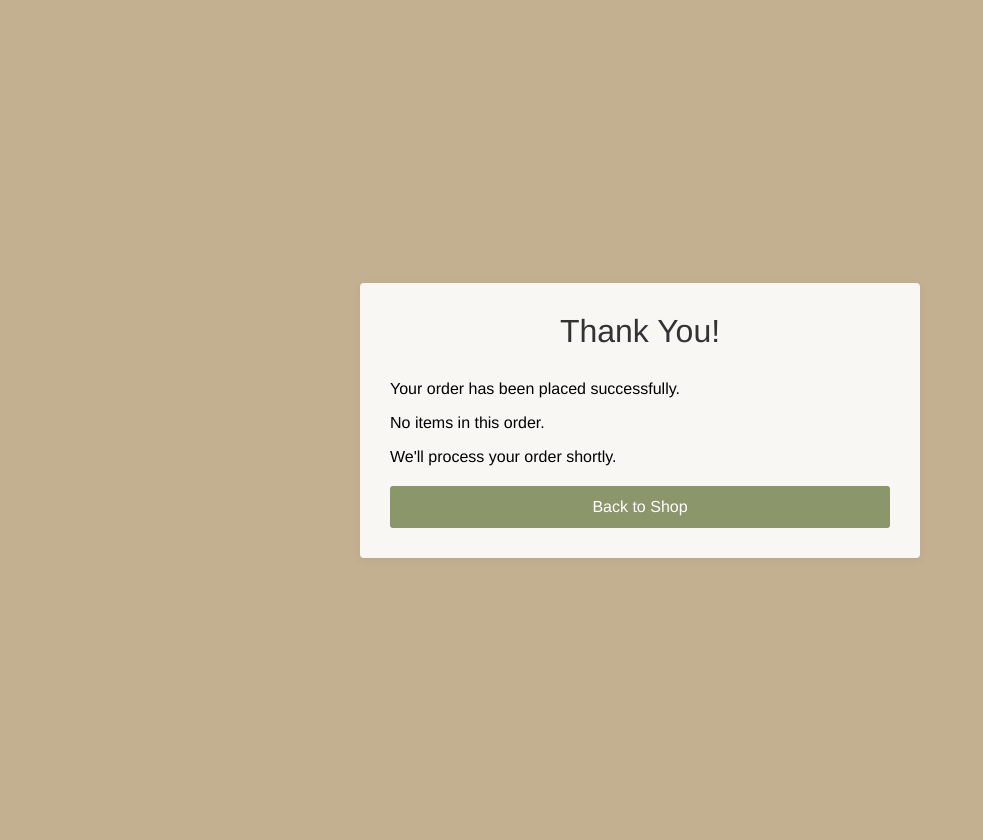
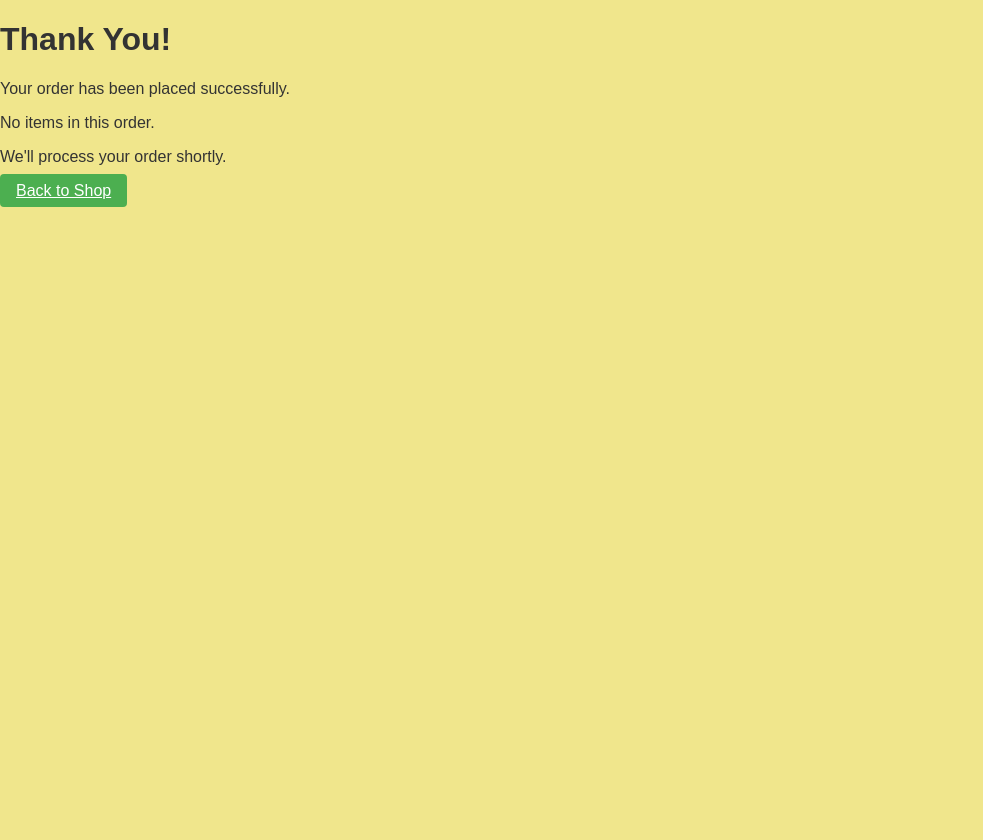
Before and after one commit to mizanozack/bymaiza, a PHP site: page /confirmation.html in a window 1280 px wide. Shown: the whole page, without its empty margins (0-983 px from the left). After the commit the page ends 207 px from the top, so only its background shows below. Run offline with PHP 8.4, Linux system fonts and the light colour scheme.

Commit message:
Update style.css

```diff
--- a/style.css
+++ b/style.css
@@ -1,146 +1,90 @@
 body {
-    font-family: 'Helvetica Neue', Arial, sans-serif;
-    margin: 0;
-    padding: 20px;
-    background-color: #C3B091; /* Khaki background */
-    min-height: 100vh;
-    display: flex;
-    justify-content: center;
-    align-items: center;
+  background-color: khaki;
+  font-family: 'Arial', sans-serif;
+  margin: 0;
+  padding: 0;
+  color: #333;
 }
 
-.container {
-    background-color: rgba(255, 255, 255, 0.9);
-    padding: 30px;
-    border-radius: 4px;
-    width: 100%;
-    max-width: 500px;
-    box-shadow: 0 2px 10px rgba(0, 0, 0, 0.05);
+/* Header Styles */
+header {
+  background-color: rgba(0, 0, 0, 0.7);
+  color: white;
+  padding: 1rem;
+  text-align: center;
 }
 
-h1, h2 {
-    text-align: center;
-    color: #333;
-    font-weight: 300;
-    margin-top: 0;
+/* Navigation */
+nav {
+  display: flex;
+  justify-content: center;
+  background-color: #333;
+  padding: 0.5rem;
 }
 
-h1 {
-    margin-bottom: 30px;
+nav a {
+  color: white;
+  text-decoration: none;
+  padding: 0.5rem 1rem;
+  margin: 0 0.5rem;
+  border-radius: 4px;
+  transition: background-color 0.3s;
 }
 
-h2 {
-    margin-top: 30px;
-    margin-bottom: 15px;
+nav a:hover {
+  background-color: #555;
 }
 
-.product-item {
-    padding: 12px 0;
-    margin-bottom: 8px;
-    display: flex;
-    justify-content: space-between;
-    align-items: center;
-    border-bottom: 1px solid #eee;
+/* Main Content */
+main {
+  padding: 2rem;
+  max-width: 1200px;
+  margin: 0 auto;
 }
 
-.product-item:last-child {
-    border-bottom: none;
+/* Footer */
+footer {
+  background-color: #333;
+  color: white;
+  text-align: center;
+  padding: 1rem;
+  position: fixed;
+  bottom: 0;
+  width: 100%;
 }
 
-.product-item label {
-    margin-right: 10px;
-    color: #555;
+/* Buttons */
+button, .btn {
+  background-color: #4CAF50;
+  color: white;
+  border: none;
+  padding: 0.5rem 1rem;
+  border-radius: 4px;
+  cursor: pointer;
+  transition: background-color 0.3s;
 }
 
-input[type="number"] {
-    width: 60px;
-    padding: 8px;
-    border: 1px solid #ddd;
-    border-radius: 3px;
-    text-align: center;
+button:hover, .btn:hover {
+  background-color: #45a049;
 }
 
-#place-order-btn {
-    background-color: #8B966A; /* Earthy green */
-    color: white;
-    padding: 12px 20px;
-    border: none;
-    border-radius: 3px;
-    cursor: pointer;
-    font-size: 16px;
-    display: block;
-    margin: 30px auto 0;
-    width: 100%;
-    max-width: 200px;
-    transition: background-color 0.2s;
+/* Form Elements */
+input, textarea {
+  width: 100%;
+  padding: 0.5rem;
+  margin: 0.5rem 0;
+  border: 1px solid #ddd;
+  border-radius: 4px;
 }
 
-#place-order-btn:hover {
-    background-color: #7A8560;
+/* Responsive Design */
+@media (max-width: 768px) {
+  nav {
+    flex-direction: column;
+    align-items: center;
+  }
+
+  nav a {
+    margin: 0.2rem 0;
+  }
 }
-
-#order-summary {
-    margin-top: 20px;
-    padding: 20px;
-    border: 1px solid #eee;
-    border-radius: 3px;
-    background-color: #fafafa;
-}
-
-#order-summary p {
-    margin: 5px 0;
-    color: #555;
-}
-
-hr {
-    border: none;
-    border-top: 1px solid #eee;
-    margin: 10px 0;
-}
-
-strong {
-    color: #333;
-}
-
-/* Mobile responsiveness */
-@media (max-width: 600px) {
-    .container {
-        padding: 15px;
-        margin: 10px;
-        width: auto;
-    }
-
-    .product-item {
-        flex-direction: column;
-        align-items: flex-start;
-    }
-
-    .product-item label {
-        margin-bottom: 8px;
-    }
-
-    input[type="number"] {
-        width: 100%;
-    }
-
-    #place-order-btn {
-        width: 100%;
-        max-width: none;
-    }
-}
-
-/* Additional mobile styles */
-.btn {
-    display: block;
-    text-align: center;
-    background-color: #8B966A;
-    color: white;
-    padding: 12px;
-    border-radius: 3px;
-    text-decoration: none;
-    margin-top: 20px;
-}
-
-.btn:hover {
-    background-color: #7A8560;
-}
```
